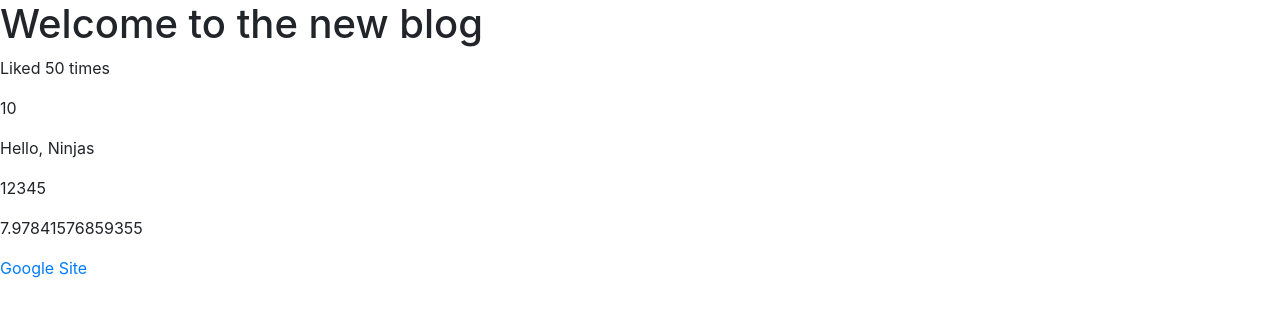
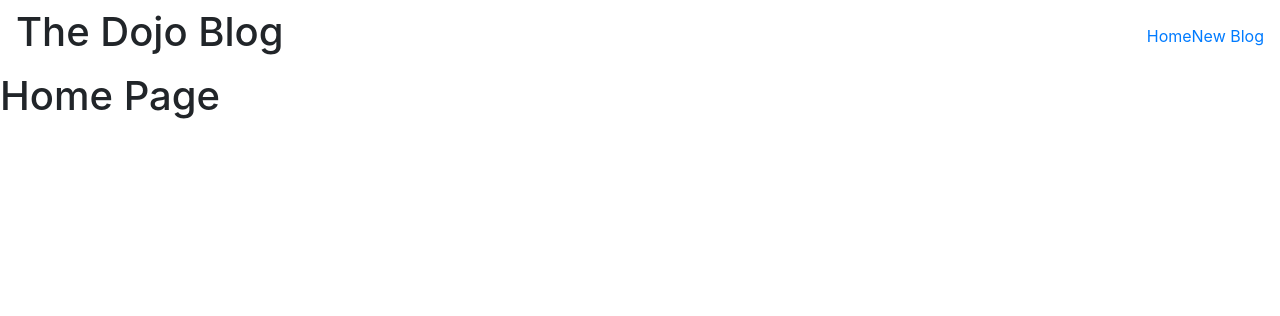
Before and after one commit to ttran9/modern-react-tutorial, a React app: page / in a window 1280 px wide. Shown: the top 316 px of the page. Built offline with nearby package versions, Linux system fonts and the light colour scheme.

Commit message:
displaying components.

```diff
--- a/src/App.js
+++ b/src/App.js
@@ -1,5 +1,6 @@
-import React, { Component } from "react";
-import "./index.css";
+import React from "react";
+import Navbar from "./Navbar";
+import Home from "./Home";
 
 function App() {
     const title = 'Welcome to the new blog';
@@ -9,17 +10,10 @@ function App() {
 
     return (
             <div className="App">
-            <div className="content">
-                <h1>{title}</h1>
-                <p>Liked { likes } times</p>
-                {/* <p>{person}</p> */}
-                <p> {10} </p>
-                <p> {'Hello, Ninjas'} </p>
-                <p> {[1,2,3,4,5]} </p>
-                <p> {Math.random() * 10 } </p>
-
-                <a href={link}>Google Site</a>
-            </div>
+                <Navbar/>
+                <div className="content">
+                    <Home/>
+                </div>
             </div>
     )
 
```
